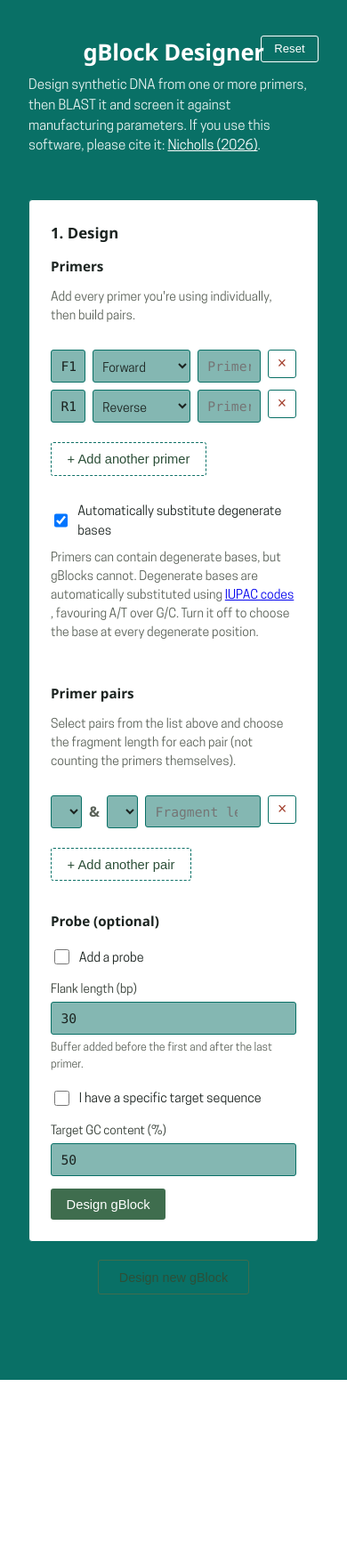
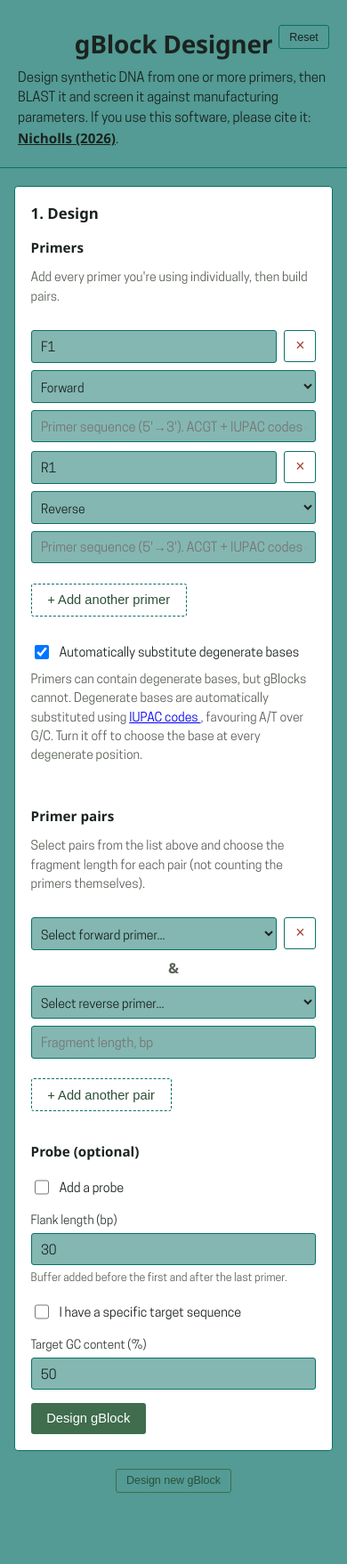
Before and after one commit to lilinicholls/gBlockDesigner, a Flask app: page / in a window 390 px wide. Shown: the whole page at 89% size. Before the commit the page ends 1551 px from the top, so only its background shows below. Run offline with Flask 3, Linux system fonts and the light colour scheme; some web fonts are replaced.

Commit message:
Update style.css

```diff
--- a/static/style.css
+++ b/static/style.css
@@ -2,21 +2,23 @@
   --ink: #1b2320;
   --paper: #fbfaf7;
   --line: #097066;
-  --bg-page: #097066;
+  --bg-page: #539b94;
   --bg-input: #84b7b2;
   --moss: #3f6d4e;
   --moss-dark: #2c4f38;
   --amber: #b5792a;
   --danger: #a3402e;
-  --mono: "IBM Plex Mono", "SF Mono", Consolas, monospace;
   --sans: "Cooper Hewitt", "Segoe UI", sans-serif;
+  /* Everything uses --sans now, except the alignment view below, which
+     needs its "|" match-bar characters to land exactly under each base -
+     only a monospace font guarantees that, so it alone keeps the original
+     monospace font via --mono-alignment rather than this variable. */
+  --mono: var(--sans);
+  --mono-alignment: "IBM Plex Mono", "SF Mono", Consolas, monospace;
 }
 
-/* DNA sequences, the alignment view, and segment tables still use a
-   monospace font (--mono below) rather than Cooper Hewitt - those need
-   every character to line up in a fixed-width column (e.g. the match-bar
-   "|" characters under an alignment), which only a monospace font
-   guarantees. Loaded from Google Fonts, same as before. */
+/* IBM Plex Mono is loaded only for the alignment view now (see
+   --mono-alignment above and .align-block below). */
 @import url('https://fonts.googleapis.com/css2?family=IBM+Plex+Mono:wght@400;500&display=swap');
 
 /* Cooper Hewitt is self-hosted (it isn't distributed via Google Fonts) -
@@ -77,10 +79,10 @@ header {
 }
 
 header h1 {
-  font-size: 1.6rem;
+  font-size: 2.25rem;
   margin: 0 0 0.35rem;
   letter-spacing: -0.01em;
-  color: #fff; /* header sits directly on the teal page background, not a white box - see note below */
+  color: var(--ink); /* the lighter teal background has good contrast with black, unlike the darker one before */
   text-align: center;
 }
 
@@ -89,8 +91,8 @@ header h1 {
   top: 2.5rem;
   right: 2rem;
   background: transparent;
-  color: #fff;
-  border: 1px solid #fff;
+  color: var(--ink);
+  border: 1px solid var(--line);
   border-radius: 3px;
   padding: 0.4rem 0.9rem;
   font-size: 0.82rem;
@@ -109,10 +111,10 @@ header h1 {
 .reset-button-bottom:hover { background: #eef4ef; color: var(--moss-dark); border-color: var(--moss); }
 .subtitle {
   margin: 0;
-  color: #e6f2f0;
+  color: var(--ink);
   font-size: 0.95rem;
 }
-.subtitle a { color: #fff; }
+.subtitle a { color: var(--ink); font-weight: 600; }
 
 main {
   max-width: 760px;
@@ -190,15 +192,18 @@ button.tertiary-button:hover { background: #eef4ef; }
 
 /* ---------- Primer rows ---------- */
 
+/* Both rows use CSS grid so the columns can be given real, fixed room
+   (the fragment-length field in particular kept being too narrow as a
+   flex-basis guess) and so the whole row can be reshaped into a stack on
+   narrow screens, in the media query below, without touching the HTML. */
+
 .primer-row {
-  display: flex;
+  display: grid;
+  grid-template-columns: minmax(90px, 1fr) 135px minmax(200px, 3fr) 2.25rem;
   gap: 0.5rem;
   align-items: center;
 }
-.primer-row .primer-name {
-  flex: 1;
-  min-width: 0;
-}
+.primer-row .primer-name, .primer-row .primer-sequence { width: 100%; min-width: 0; }
 .primer-row select {
   font-family: var(--sans);
   font-size: 0.88rem;
@@ -207,23 +212,19 @@ button.tertiary-button:hover { background: #eef4ef; }
   border-radius: 3px;
   background: var(--bg-input);
   color: var(--ink);
-  flex: 0 0 110px;
-}
-.primer-row .primer-sequence {
-  flex: 3;
-  min-width: 0;
+  width: 100%;
 }
 .primer-row .remove-primer-row {
-  flex: 0 0 auto;
   background: transparent;
   color: var(--danger);
   border: 1px solid var(--line);
   border-radius: 3px;
-  width: 2rem;
-  height: 2rem;
+  width: 2.25rem;
+  height: 2.25rem;
   padding: 0;
   font-size: 1.1rem;
   line-height: 1;
+  justify-self: end;
 }
 .primer-row .remove-primer-row:hover { background: #f6dfd9; }
 
@@ -235,10 +236,12 @@ button.tertiary-button:hover { background: #eef4ef; }
 .subsection-title:first-of-type { margin-top: 0; }
 
 .pair-row {
-  display: flex;
+  display: grid;
+  grid-template-columns: minmax(130px, 1.3fr) auto minmax(130px, 1.3fr) minmax(180px, 210px) 2.25rem;
   gap: 0.5rem;
   align-items: center;
 }
+.pair-row .pair-fragment-length { width: 100%; min-width: 0; }
 .pair-row select {
   font-family: var(--sans);
   font-size: 0.88rem;
@@ -247,33 +250,63 @@ button.tertiary-button:hover { background: #eef4ef; }
   border-radius: 3px;
   background: var(--bg-input);
   color: var(--ink);
-  flex: 2;
-  min-width: 0;
+  width: 100%;
 }
 .pair-row .pair-and {
-  flex: 0 0 auto;
   color: #5b6259;
   font-weight: 600;
 }
-.pair-row .pair-fragment-length {
-  flex: 1.6;
-  min-width: 130px;
-}
 .pair-row .remove-pair-row {
-  flex: 0 0 auto;
   background: transparent;
   color: var(--danger);
   border: 1px solid var(--line);
   border-radius: 3px;
-  width: 2rem;
-  height: 2rem;
+  width: 2.25rem;
+  height: 2.25rem;
   padding: 0;
   font-size: 1.1rem;
   line-height: 1;
+  justify-self: end;
 }
 .pair-row .remove-pair-row:hover { background: #f6dfd9; }
 
-#primer-rows, #pair-rows { display: flex; flex-direction: column; gap: 0.5rem; margin-bottom: 0.5rem; }
+#primer-rows, #pair-rows { display: flex; flex-direction: column; gap: 0.6rem; margin-bottom: 0.5rem; }
+
+/* ---------- Small screens: stack each row's fields instead of
+   squeezing them into one line ---------- */
+@media (max-width: 640px) {
+  header { padding: 1.75rem 1.25rem 1.25rem; }
+  header h1 { font-size: 1.75rem; }
+  .reset-button { top: 1.75rem; right: 1.25rem; padding: 0.35rem 0.7rem; font-size: 0.78rem; }
+  main { padding: 1.25rem 1rem 3rem; }
+  .panel { padding: 1.1rem; }
+
+  .primer-row {
+    grid-template-columns: 1fr 2.25rem;
+    grid-template-areas:
+      "name   remove"
+      "direction direction"
+      "sequence  sequence";
+  }
+  .primer-row .primer-name { grid-area: name; }
+  .primer-row .remove-primer-row { grid-area: remove; }
+  .primer-row select { grid-area: direction; }
+  .primer-row .primer-sequence { grid-area: sequence; }
+
+  .pair-row {
+    grid-template-columns: 1fr 2.25rem;
+    grid-template-areas:
+      "forward   remove"
+      "and       and"
+      "reverse   reverse"
+      "fragment  fragment";
+  }
+  .pair-row .pair-forward { grid-area: forward; }
+  .pair-row .remove-pair-row { grid-area: remove; }
+  .pair-row .pair-and { grid-area: and; text-align: center; }
+  .pair-row .pair-reverse { grid-area: reverse; }
+  .pair-row .pair-fragment-length { grid-area: fragment; width: 100%; }
+}
 
 .field-note { font-size: 0.78rem; color: #5b6259; font-weight: 400; }
 
@@ -350,7 +383,7 @@ textarea {
 .hit-row:last-child { border-bottom: none; }
 
 .align-block {
-  font-family: var(--mono);
+  font-family: var(--mono-alignment);
   background: var(--paper);
   border: 1px solid var(--line);
   border-radius: 3px;
```
